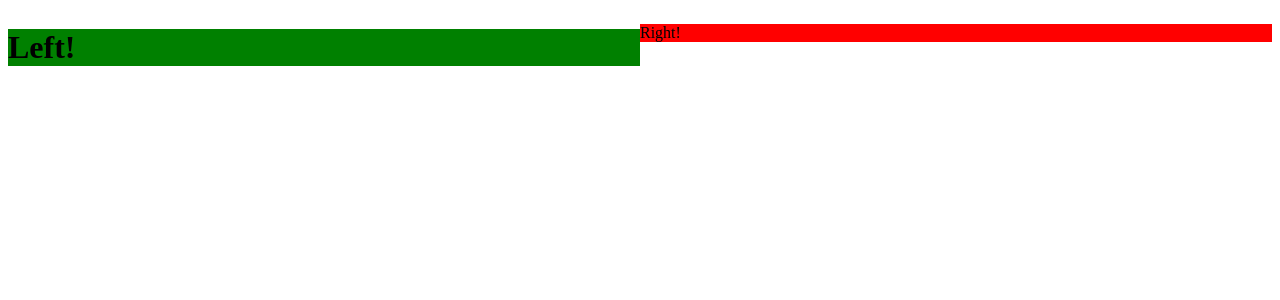
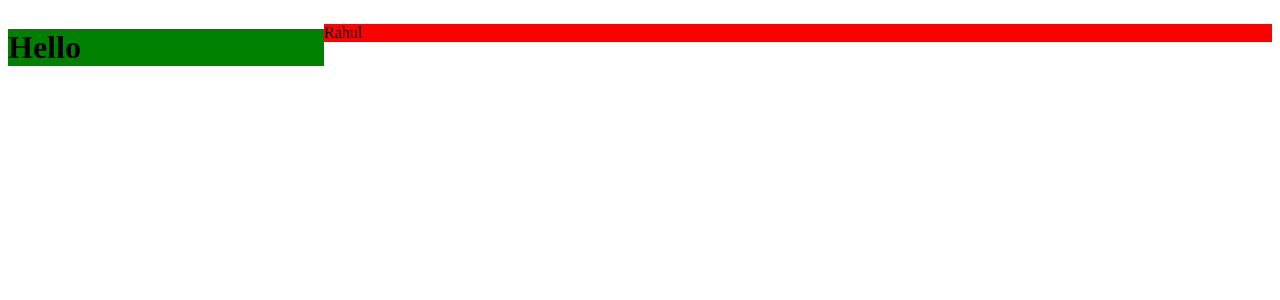
Before and after one commit to rg98098/react-design-pattern, a React (Create React App) app: page / in a window 1280 px wide. Shown: the top 300 px of the page. Built offline with nearby package versions, Linux system fonts and the light colour scheme.

Commit message:
improvement in split screen layout code

```diff
--- a/src/App.js
+++ b/src/App.js
@@ -1,17 +1,20 @@
 import './App.css';
 import SplitScreen from './SplitScreen';
 
-const LeftComponent = () => {
-  return <h1 style={{ backgroundColor: 'green'}}>Left!</h1>
+const LeftComponent = ({message}) => {
+  return <h1 style={{ backgroundColor: 'green'}}>{message}</h1>
 }
 
-const RightComponent = () => {
-  return <p style={{backgroundColor: 'red'}}>Right!</p>
+const RightComponent = ({message}) => {
+  return <p style={{backgroundColor: 'red'}}>{message}</p>
 }
 
 function App() {
   return (
-    <SplitScreen left={LeftComponent} right={RightComponent}/>
+    <SplitScreen leftWeight={1} rightWeight={3}>
+      <LeftComponent message="Hello"/>
+      <RightComponent message="Rahul"/>
+    </SplitScreen>
   );
 }
 
--- a/src/SplitScreen.js
+++ b/src/SplitScreen.js
@@ -6,16 +6,17 @@ const Container = styled.div`
 `
 
 const Pane = styled.div`
-    flex: 1
+    flex: ${props=> props.weight};
 `
-function SplitScreen({left: Left,right: Right}) {
+function SplitScreen({children, leftWeight = 1, rightWeight = 1}) {
+    const [left, right] = children
   return (
     <Container>
-        <Pane>
-            <Left/>
+        <Pane weight={leftWeight}>
+            {left}
         </Pane>
-        <Pane>
-            <Right/>
+        <Pane weight={rightWeight}>
+            {right}
         </Pane>
     </Container>
   )
```
